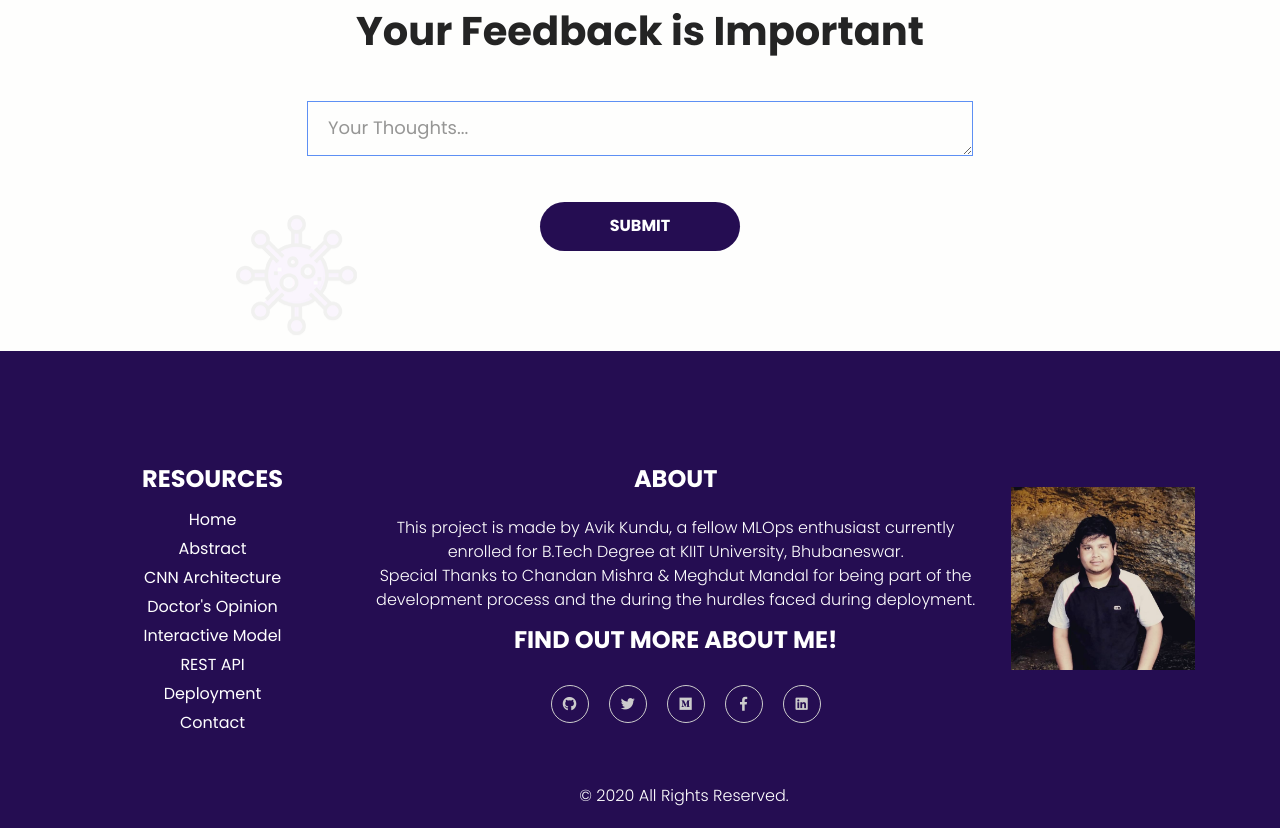
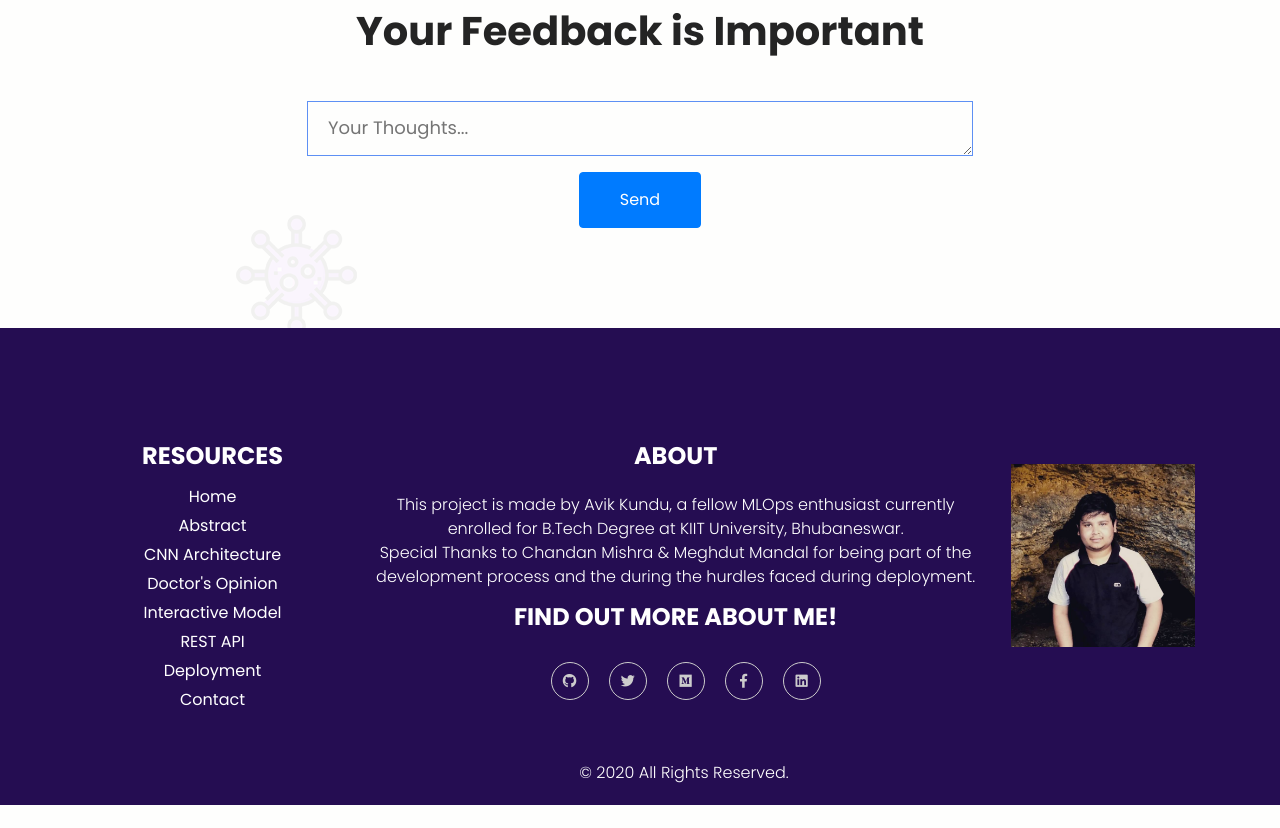
Before and after one commit to Lucifergene/covid-prediction-classifier, a Flask app: page / in a window 1280 px wide. Shown: the part 5498-6326 px from the top of the page. After the commit the page ends 6303 px from the top, so only its background shows below. Run offline with Flask 2, Linux system fonts and the light colour scheme; some libraries are stand-ins or nearby versions.

Commit message:
Form Submit Added

```diff
--- a/templates/base.html
+++ b/templates/base.html
@@ -215,15 +215,18 @@
    <!-- architecture section end -->
 
 
-   <!-- Feedback section start -->
+  <!-- Feedback section start -->
    <div class="update_section" id="contact">
       <div class="container">
          <h1 class="update_taital">Your Feedback is Important </h1>
-         <form action="/action_page.php">
+         <form target="_blank" action="https://formsubmit.co/kundu.abheek1999@gmail.com" method="POST">
             <div class="form-group">
-                <textarea class="update_mail" placeholder="Your Thoughts..." rows="5" id="comment" name="Massage"></textarea>
+              <textarea placeholder="Your Thoughts..." class="update_mail" name="message" rows="5" required></textarea>
             </div>
-            <div class="subscribe_bt"><a href="#">Submit</a></div>
+            <div class="text-center">
+               <button class="btn btn-primary" style="padding: 15px 40px 15px;" type="submit">Send</button>
+            </div>
+
          </form>
       </div>
    </div>
```
